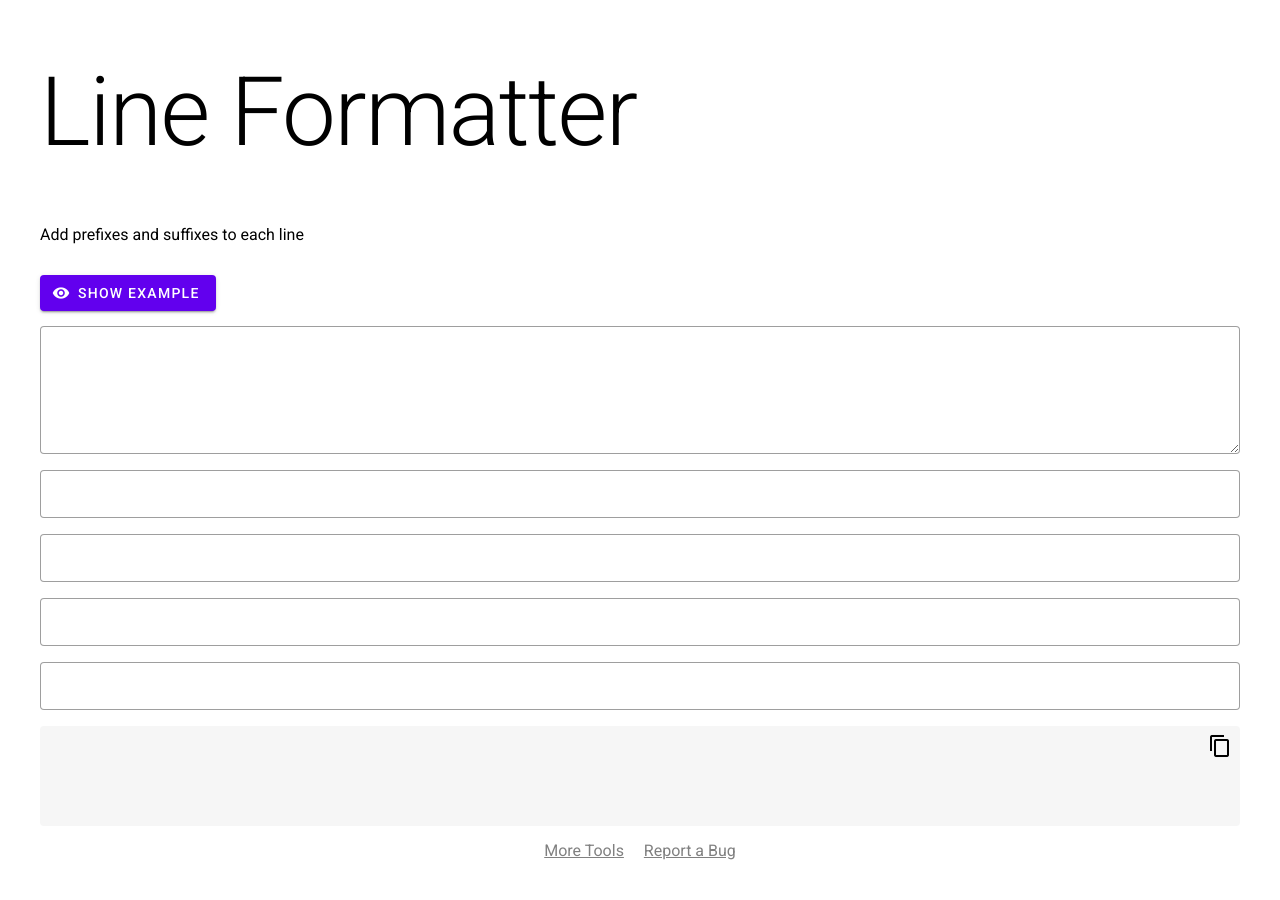
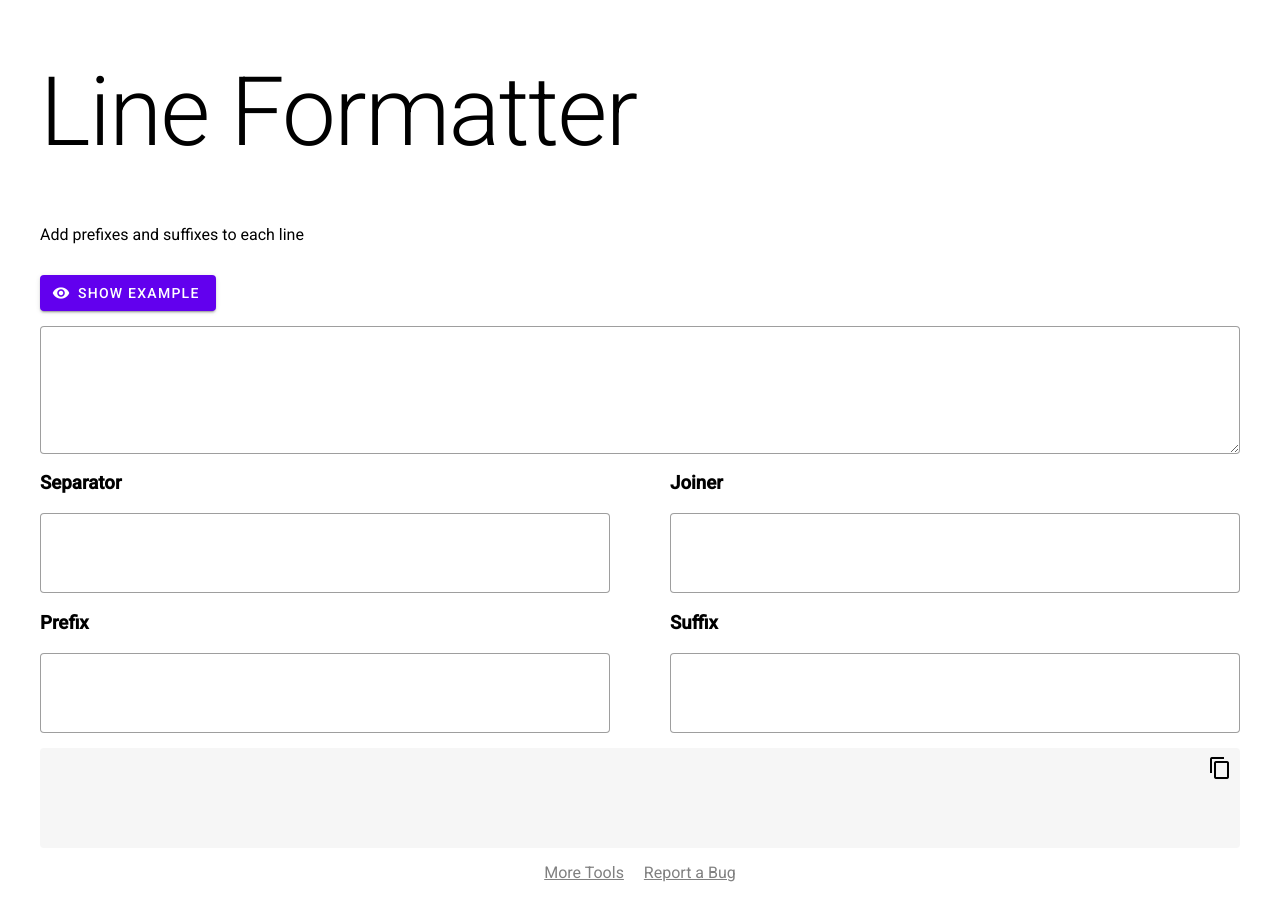
Before and after one commit to kittsville/Web-Tools, a Jekyll site: the page built from line-formatter/index.html, in a window 1280 px wide. Built offline with Jekyll 4.4.1, drawn with Linux system fonts in a browser that asks for light colours.

Commit message:
Style line formatter inputs

```diff
--- a/line-formatter/index.html
+++ b/line-formatter/index.html
@@ -9,7 +9,7 @@ layout: default
   <span class="mdc-button__label">Show Example</span>
 </button>
 
-<label class="mdc-text-field mdc-text-field--outlined mdc-text-field--textarea mdc-text-field--no-label">
+<label id="input-label" class="mdc-text-field mdc-text-field--outlined mdc-text-field--textarea mdc-text-field--no-label">
   <span class="mdc-notched-outline">
     <span class="mdc-notched-outline__leading"></span>
     <span class="mdc-notched-outline__trailing"></span>
@@ -19,6 +19,9 @@ layout: default
   </span>
 </label>
 
+<div id="customisation">
+  <div>
+    <h3>Separator</h3>
     <label class="mdc-text-field mdc-text-field--outlined mdc-text-field--textarea">
       <span class="mdc-notched-outline">
         <span class="mdc-notched-outline__leading"></span>
@@ -26,7 +29,10 @@ layout: default
       </span>
       <textarea id="input-separator" rows="2" class="mdc-text-field__input" aria-label="Separator"></textarea>
     </label>
+  </div>
 
+  <div>
+    <h3>Joiner</h3>
     <label class="mdc-text-field mdc-text-field--outlined mdc-text-field--textarea mdc-text-field--no-label">
       <span class="mdc-notched-outline">
         <span class="mdc-notched-outline__leading"></span>
@@ -34,7 +40,10 @@ layout: default
       </span>
       <textarea id="input-joiner" rows="2" class="mdc-text-field__input" aria-label="Joiner"></textarea>
     </label>
+  </div>
 
+  <div>
+    <h3>Prefix</h3>
     <label class="mdc-text-field mdc-text-field--outlined mdc-text-field--textarea mdc-text-field--no-label">
       <span class="mdc-notched-outline">
         <span class="mdc-notched-outline__leading"></span>
@@ -42,7 +51,10 @@ layout: default
       </span>
       <textarea id="input-prefix" rows="2" class="mdc-text-field__input" aria-label="Line Prefix"></textarea>
     </label>
+  </div>
 
+  <div>
+    <h3>Suffix</h3>
     <label class="mdc-text-field mdc-text-field--outlined mdc-text-field--textarea mdc-text-field--no-label">
       <span class="mdc-notched-outline">
         <span class="mdc-notched-outline__leading"></span>
@@ -50,5 +62,7 @@ layout: default
       </span>
       <textarea id="input-suffix" rows="2" class="mdc-text-field__input" aria-label="Suffix"></textarea>
     </label>
+  </div>
+</div>
 
 <pre id="output-text"></pre>
--- a/line-formatter/styles.css
+++ b/line-formatter/styles.css
@@ -1,4 +1,4 @@
-label.mdc-text-field--textarea, pre {
+#input-label, pre {
   margin: auto;
   clear: both;
   display: block
@@ -14,3 +14,13 @@ pre {
   border-radius: 4px;
   background-color: #f6f6f6;
 }
+
+#customisation {
+  display: grid;
+  grid-template-columns: 1fr 1fr;
+  column-gap: 5%;
+}
+
+#customisation label {
+  width: 100%;
+}
```
Lines whose indentation alone changed are shown as unchanged.
